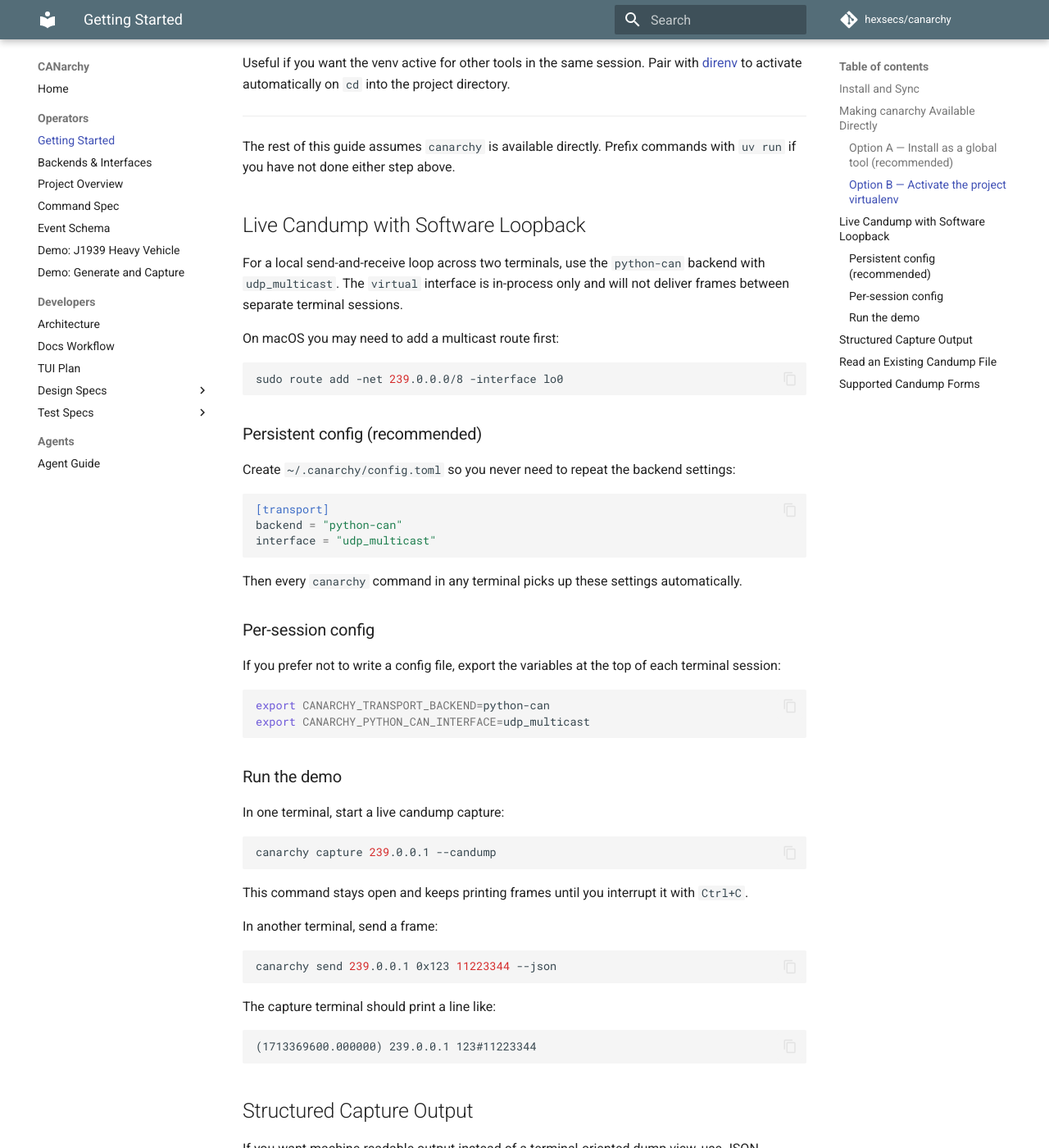
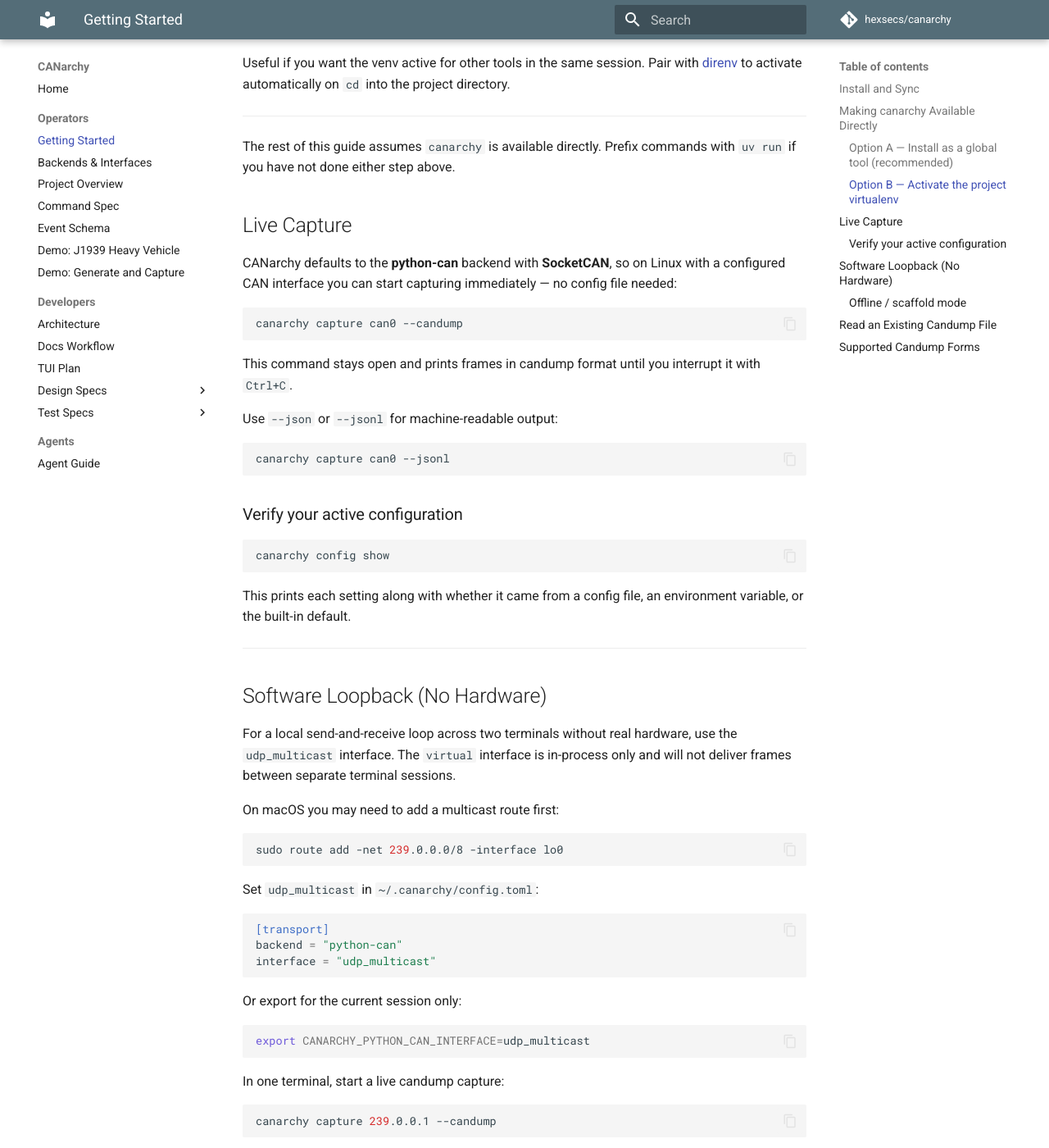
Before and after one commit to hexsecs/canarchy, an MkDocs documentation site: the page built from docs/getting_started.md, in a window 1280 px wide and 1400 px high, scrolled down 1085 px. Shown: the whole window at 82% size. Built offline with MkDocs 1.6.1 and Material for MkDocs 9.7.7, drawn with Linux system fonts in a browser that asks for light colours; comment, search, counter and statistics services are not loaded; some of the changed text lies outside the part shown.

Commit message:
Default transport backend to python-can/socketcan (closes #38)
`canarchy capture can0` now opens can0 directly without requiring any
config file or env vars. The scaffold backend remains available via
CANARCHY_TRANSPORT_BACKEND=scaffold.

All 38 scaffold-dependent tests now explicitly opt into scaffold via
the _load_user_config patch. Docs updated to reflect that live capture
works out of the box on Linux and to document scaffold as the offline mode.

Co-Authored-By: Claude Sonnet 4.6 <noreply@anthropic.com>

````diff
--- a/docs/getting_started.md
+++ b/docs/getting_started.md
@@ -46,11 +46,37 @@ Useful if you want the venv active for other tools in the same session. Pair wit
 
 The rest of this guide assumes `canarchy` is available directly. Prefix commands with `uv run` if you have not done either step above.
 
-## Live Candump with Software Loopback
+## Live Capture
 
-For a local send-and-receive loop across two terminals, use the `python-can` backend with
-`udp_multicast`. The `virtual` interface is in-process only and will not deliver frames
-between separate terminal sessions.
+CANarchy defaults to the **python-can** backend with **SocketCAN**, so on Linux with a configured CAN interface you can start capturing immediately — no config file needed:
+
+```bash
+canarchy capture can0 --candump
+```
+
+This command stays open and prints frames in candump format until you interrupt it with `Ctrl+C`.
+
+Use `--json` or `--jsonl` for machine-readable output:
+
+```bash
+canarchy capture can0 --jsonl
+```
+
+### Verify your active configuration
+
+```bash
+canarchy config show
+```
+
+This prints each setting along with whether it came from a config file, an environment variable, or the built-in default.
+
+---
+
+## Software Loopback (No Hardware)
+
+For a local send-and-receive loop across two terminals without real hardware, use the
+`udp_multicast` interface. The `virtual` interface is in-process only and will not deliver
+frames between separate terminal sessions.
 
 On macOS you may need to add a multicast route first:
 
@@ -58,9 +84,7 @@ On macOS you may need to add a multicast route first:
 sudo route add -net 239.0.0.0/8 -interface lo0
 ```
 
-### Persistent config (recommended)
-
-Create `~/.canarchy/config.toml` so you never need to repeat the backend settings:
+Set `udp_multicast` in `~/.canarchy/config.toml`:
 
 ```toml
 [transport]
@@ -68,26 +92,17 @@ backend = "python-can"
 interface = "udp_multicast"
 ```
 
-Then every `canarchy` command in any terminal picks up these settings automatically.
-
-### Per-session config
-
-If you prefer not to write a config file, export the variables at the top of each terminal session:
+Or export for the current session only:
 
 ```bash
-export CANARCHY_TRANSPORT_BACKEND=python-can
 export CANARCHY_PYTHON_CAN_INTERFACE=udp_multicast
 ```
-
-### Run the demo
 
 In one terminal, start a live candump capture:
 
 ```bash
 canarchy capture 239.0.0.1 --candump
 ```
-
-This command stays open and keeps printing frames until you interrupt it with `Ctrl+C`.
 
 In another terminal, send a frame:
 
@@ -101,15 +116,21 @@ The capture terminal should print a line like:
 (1713369600.000000) 239.0.0.1 123#11223344
 ```
 
-## Structured Capture Output
+### Offline / scaffold mode
 
-If you want machine-readable output instead of a terminal-oriented dump view, use JSON.
+To run CANarchy without any CAN interface (for demos, testing, or CI), force the scaffold backend:
 
 ```bash
-canarchy capture can0 --json
+export CANARCHY_TRANSPORT_BACKEND=scaffold
+canarchy capture can0 --json   # returns pre-recorded fixture frames
 ```
 
-Use `--candump` for operator-friendly live traffic watching on a real backend. Use `--json` or `--jsonl` for scripting and automation.
+Or set it persistently in `~/.canarchy/config.toml`:
+
+```toml
+[transport]
+backend = "scaffold"
+```
 
 ## Read an Existing Candump File
 
````
Also changed, not shown: docs/backends.md (+16 -9 lines), 2 other files.
